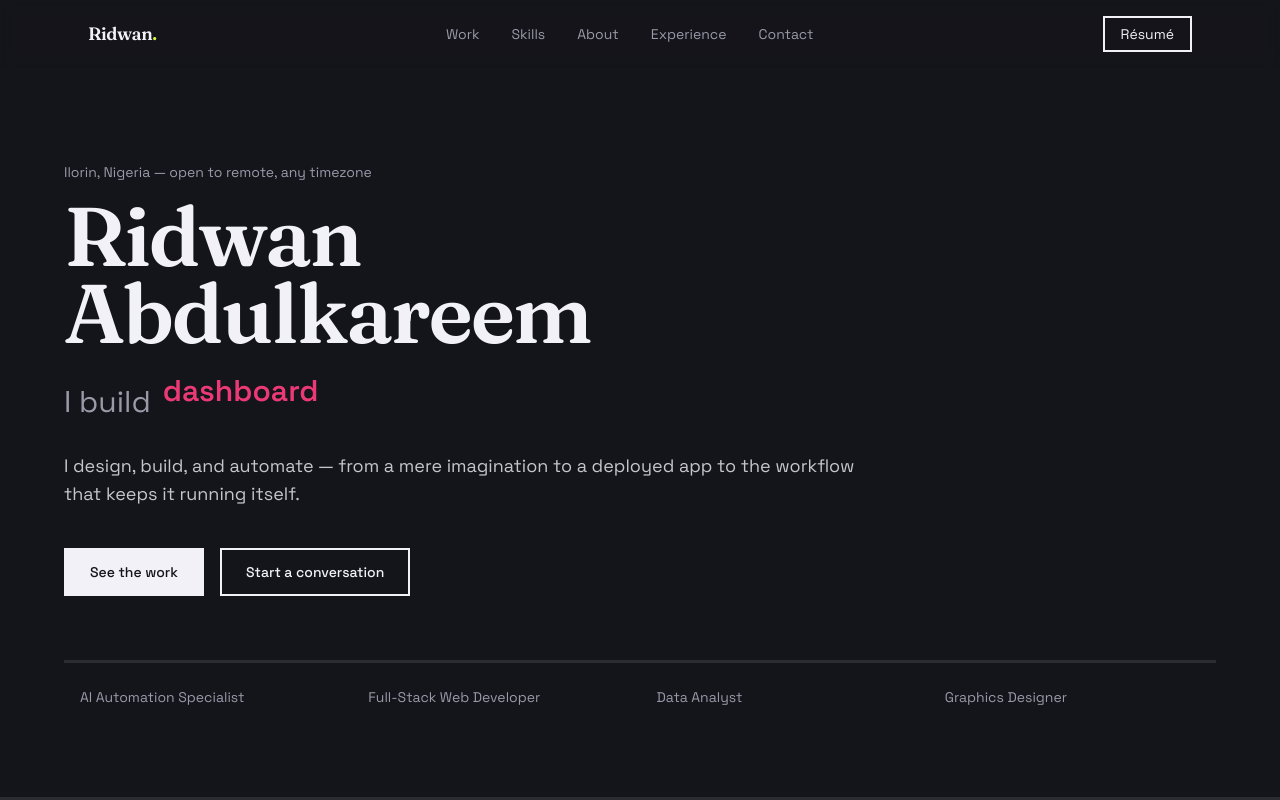
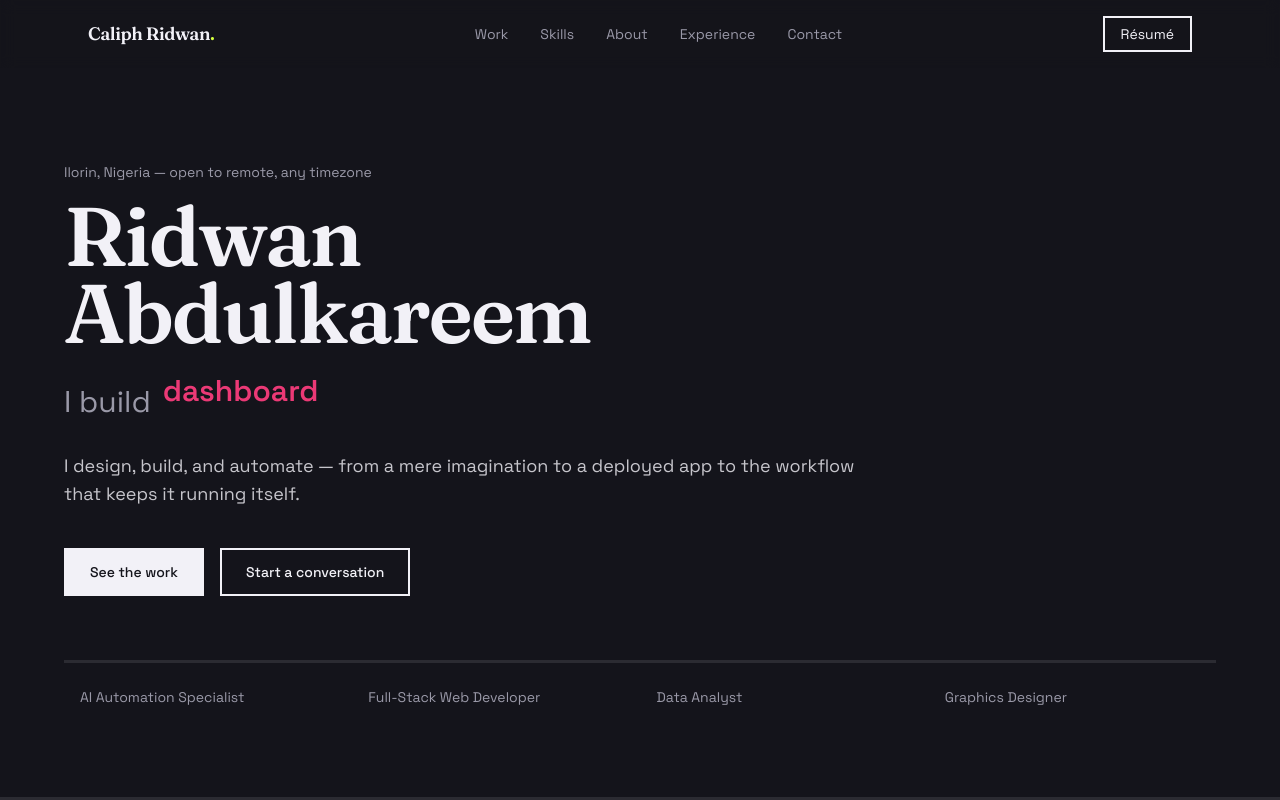
Before and after one commit to caliphridwan/Caliph_Portfolio, a Next.js app: page / in a window 1280 px wide. Shown: the top 800 px of the page. Built offline with nearby package versions, Linux system fonts and the light colour scheme.

Commit message:
changes saved

```diff
--- a/components/Nav.tsx
+++ b/components/Nav.tsx
@@ -18,7 +18,7 @@ export default function Nav() {
           href="#top"
           className="font-display text-lg font-semibold tracking-tight text-paper"
         >
-          {profile.name.split(" ")[0]}
+          Caliph Ridwan
           <span className="text-dev">.</span>
         </a>
         <ul className="hidden gap-8 font-body text-sm text-muted md:flex">
```
